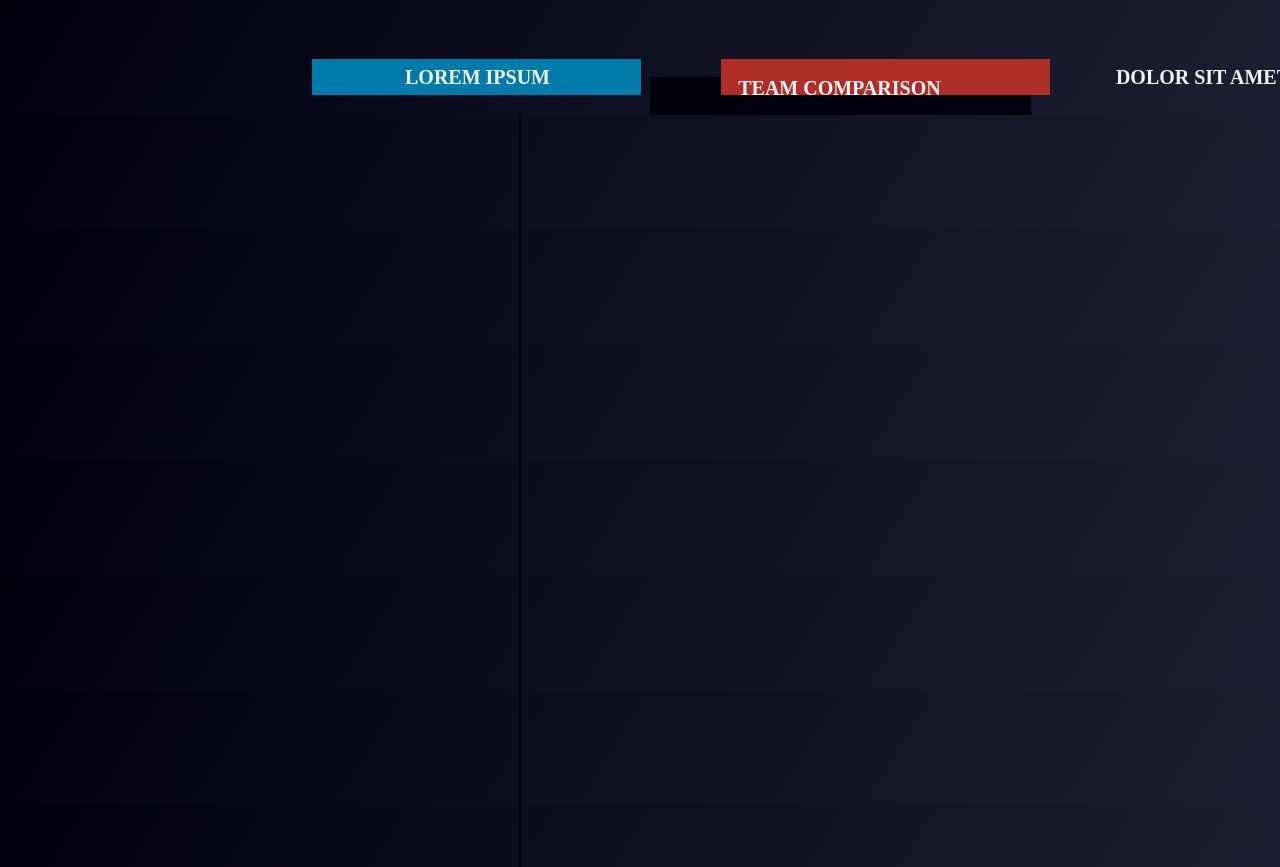
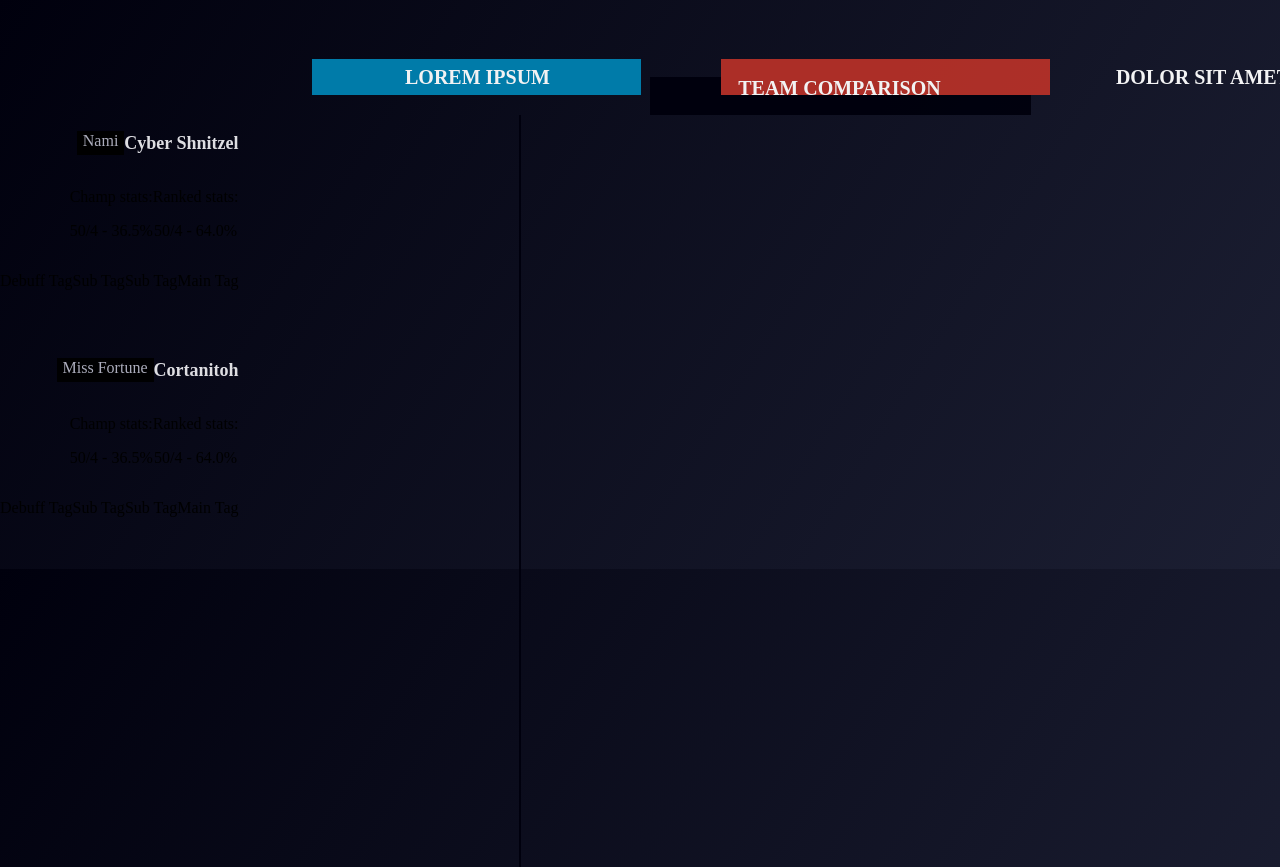
Before and after one commit to pavelPetrunkin/Vue_testApp, a Vue app: page /#/ in a window 1280 px wide. Shown: the top 867 px of the page. Built offline with nearby package versions, Linux system fonts and the light colour scheme.

Commit message:
list of players

```diff
--- a/src/App.vue
+++ b/src/App.vue
@@ -5,12 +5,9 @@
     </div>
     <router-view
       :characters="data.characters"
-      :filter="data.filter"
-      :idList="data.idList"
-      :pagination="data.pagination"
-      v-on:create="createTodo"
-      v-on:checkOne="checkTodo"
-      v-on:getPage="changePage"/>
+      :enemies="data.enemies"
+
+    />
   </div>
 </template>
 
@@ -29,12 +26,8 @@ export default {
   computed: {
     data () {
       return {
-        idList: this.$store.getters.STATE.idList,
-        inputText: this.$store.getters.STATE.inputText,
         characters: this.$store.getters.STATE.characters,
-        filter: this.$store.getters.STATE.filter,
-        pagination: this.$store.getters.STATE.pagination,
-        editing: this.$store.getters.STATE.editing
+        enemies: this.$store.getters.STATE.enemies,
       }
     }
   },
--- a/src/components/CharactersPair.vue
+++ b/src/components/CharactersPair.vue
@@ -2,10 +2,76 @@
   <div>
     <div class="players-pair">
       <div class="first-player">
+        <div>
+          <div class="header">
+            <p class="name">{{character.name}}</p>
+            <p class="nick"> {{character.nick}}</p>
+          </div>
+          <div>
+            <div class="stats">
+              <div>
+                <p>Champ stats:</p>
+                <p>50/4 - 36.5%</p>
+              </div>
+              <div>
+                <p>Ranked stats:</p>
+                <p>{{character.champWin + '/' + character.champLose}} - 64.0%</p>
+              </div>
+            </div>
+            <div class="stats-name">
+              <p>Debuff Tag</p>
+              <p>Sub Tag</p>
+              <p>Sub Tag</p>
+              <p>Main Tag</p>
+            </div>
+          </div>
+          <div>
+            <img src="" alt="">
+            <img src="" alt="">
+            <img src="" alt="">
+            <img src="" alt="">
+          </div>
+        </div>
+        <div>
+          <img src="" alt="">
+        </div>
+      </div>
 
-      </div>
       <div class="second-player">
+        <div>
+          <div class="header">
+            <p class="name">{{enemy.name}}</p>
+            <p class="nick"> {{enemy.nick}}</p>
+          </div>
+          <div>
+            <div class="stats">
+              <div>
+                <p>Champ stats:</p>
+                <p>50/4 - 36.5%</p>
+              </div>
+              <div>
+                <p>Ranked stats:</p>
+                <p>{{enemy.champWin + '/' + enemy.champLose}} - 64.0%</p>
+              </div>
+            </div>
+            <div class="stats-name">
+              <p>Debuff Tag</p>
+              <p>Sub Tag</p>
+              <p>Sub Tag</p>
+              <p>Main Tag</p>
 
+            </div>
+          </div>
+          <div>
+            <img src="" alt="">
+            <img src="" alt="">
+            <img src="" alt="">
+            <img src="" alt="">
+          </div>
+        </div>
+        <div>
+          <img src="" alt="">
+        </div>
       </div>
     </div>
   </div>
@@ -29,8 +95,54 @@
 <!-- Add "scoped" attribute to limit CSS to this component only -->
 <style scoped>
 
+  .players-pair {
+    display: flex;
+    justify-content: space-between;
+  }
 
+  .first-player .header {
+    justify-content: flex-end;
+  }
 
+  .name {
+    font-family: Work Sans;
+    font-style: normal;
+    font-weight: normal;
+    font-size: 16px;
+    line-height: 19px;
+    color: #B6B7C6;
+    background: black;
+    padding: 0 6px;
+    height: 24px;
+  }
 
+  .nick {
+    font-family: Work Sans;
+    font-style: normal;
+    font-weight: bold;
+    font-size: 18px;
+    line-height: 21px;
+    color: #EAEAEE;
+  }
+
+  .first-player .stats {
+    justify-content: flex-end;
+  }
+
+  .first-player .stats-name {
+    justify-content: flex-end;
+  }
+
+  .header {
+    display: flex;
+  }
+
+  .stats {
+    display: flex;
+  }
+
+  .stats-name {
+    display: flex;
+  }
 
 </style>
--- a/src/components/VsStage.vue
+++ b/src/components/VsStage.vue
@@ -16,11 +16,12 @@
         <h2 class="second-team-title">DOLOR SIT AMET</h2>
       </div>
     </div>
-    <div v-for="(pair,index) in pairs" class="characters-list">
+    <div class="characters-list">
       <CharactersPair
+        v-for="(pair,index) in pairs"
         :character="pair[0]"
         :enemy="pair[1]"
-        v-on:checkOne="checkTodo"
+        :key="index"
       />
 
     </div>
@@ -31,17 +32,21 @@
 
 import CharactersPair from "./CharactersPair";
 
+function pairSplit (characters,enemies){
+    return characters.map( (item,index) => [item,enemies[index]])
+}
+
 export default {
   name: 'VsStage',
-  props: ['characters', 'enemies','pairs'],
+  props: ['characters', 'enemies'],
   components: {
     CharactersPair,
   },
   mounted () {
   },
   computed: {
-    characterList () {
-      return this.characters
+    pairs () {
+      return pairSplit(this.characters,this.enemies)
     },
     countChecked () {
       return this.characters.filter(item => item.checked === true).length
--- a/src/store/modules/characterReducer.js
+++ b/src/store/modules/characterReducer.js
@@ -1,9 +1,62 @@
 import axios from 'axios'
 
 let state = {
-  characters: [],
-  enemies: [],
-  pairs: [],
+  characters: [
+    {
+      nick:'Cyber Shnitzel',
+      ability1: 'noimg',
+      ability2: 'noimg',
+      ability3: 'noimg',
+      ability4: 'noimg',
+      name: 'Nami',
+      rankedWin: 72,
+      rankedLose: 129,
+      champWin: 50,
+      champLose: 4,
+      avatar: './nami.png'
+    },
+    {
+      nick:'Cortanitoh',
+      ability1: 'noimg',
+      ability2: 'noimg',
+      ability3: 'noimg',
+      ability4: 'noimg',
+      name: 'Miss Fortune',
+      rankedWin: 72,
+      rankedLose: 129,
+      champWin: 50,
+      champLose: 4,
+      avatar: './missfortune.png'
+    }
+  ],
+  enemies: [
+    {
+      nick:'King Hauke',
+      ability1: 'noimg',
+      ability2: 'noimg',
+      ability3: 'noimg',
+      ability4: 'noimg',
+      name: 'Jax',
+      rankedWin: 72,
+      rankedLose: 129,
+      champWin: 50,
+      champLose: 4,
+      avatar: './king.png'
+    },
+    {
+      nick:'Hdops',
+      ability1: 'noimg',
+      ability2: 'noimg',
+      ability3: 'noimg',
+      ability4: 'noimg',
+      name: 'Heimerdinger',
+      rankedWin: 72,
+      rankedLose: 129,
+      champWin: 50,
+      champLose: 4,
+      avatar: './heimerdinger.png'
+    },
+  ],
   idList: [],
   pagination: {
     pageNumber: 1,
```
